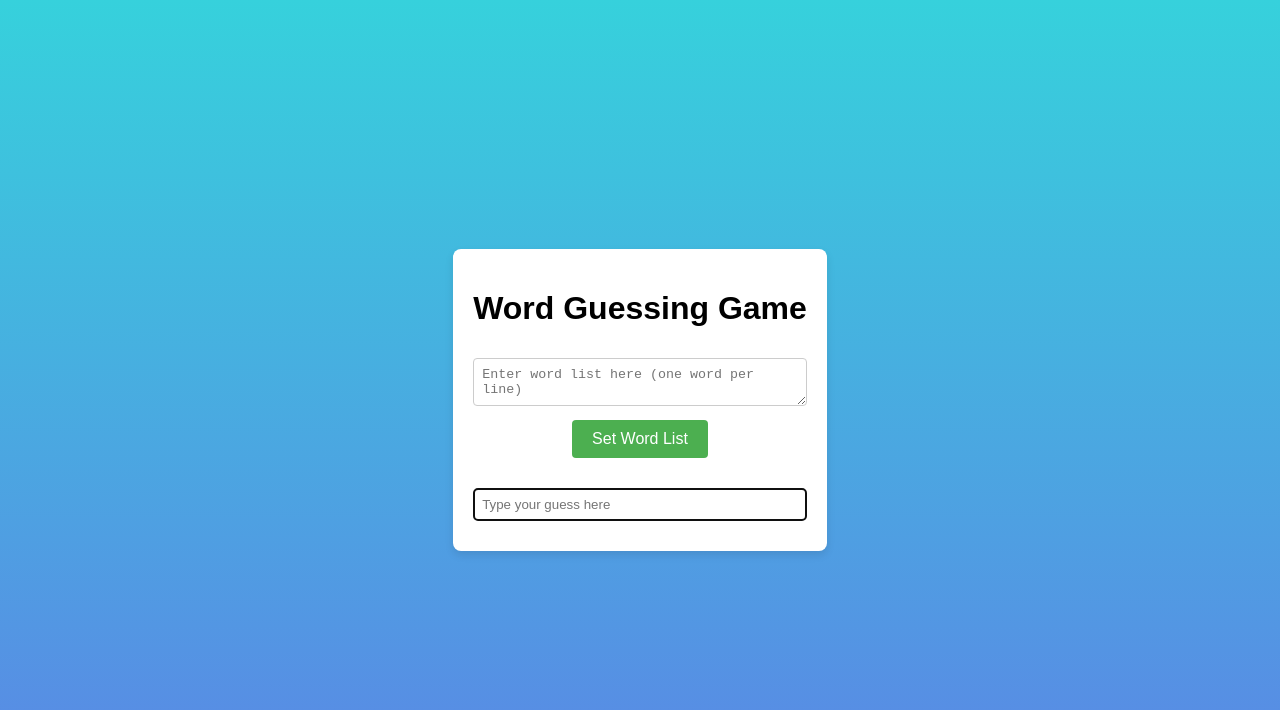
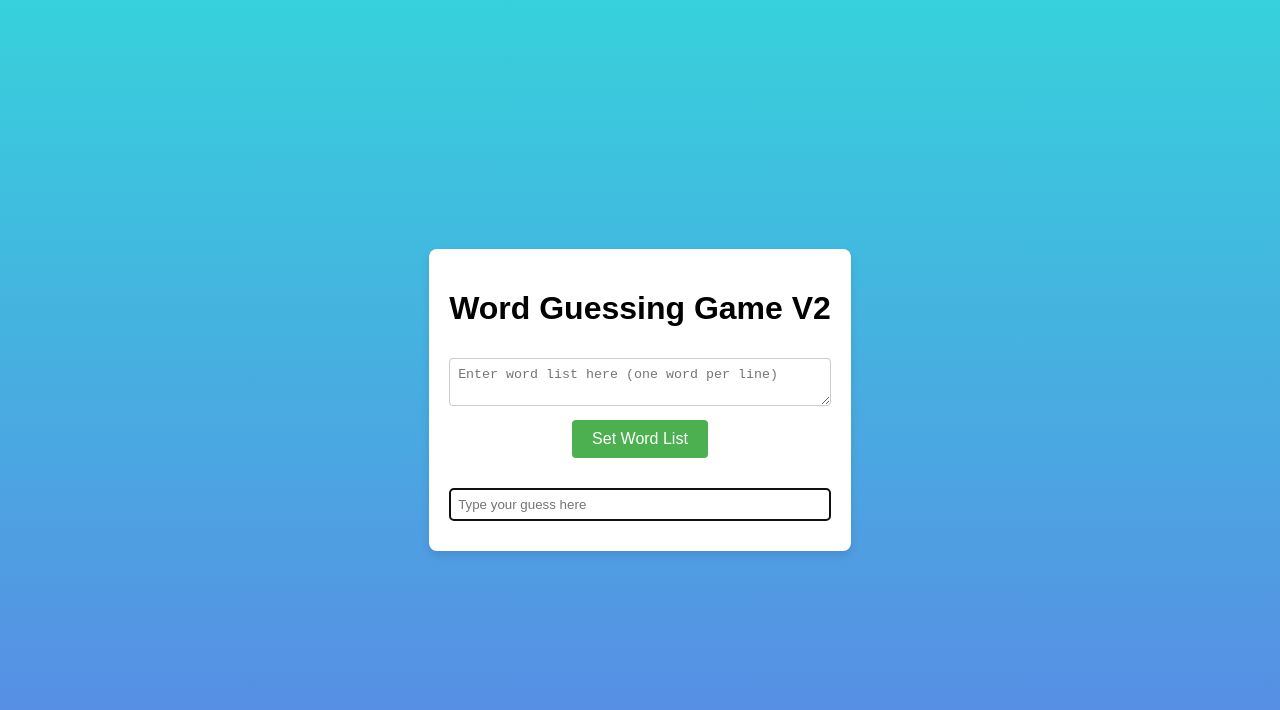
Before and after one commit to rahultanwar8814/rahultanwar8814.github.io, a plain HTML site: page word-practice.html in a window 1280 px wide. Drawn offline with Linux system fonts and the light colour scheme.

Commit message:
version Update

```diff
--- a/word-practice.html
+++ b/word-practice.html
@@ -68,7 +68,7 @@
   </head>
   <body>
     <div id="game-container">
-      <h1>Word Guessing Game</h1>
+      <h1>Word Guessing Game V2</h1>
       <textarea
         id="word-list-input"
         placeholder="Enter word list here (one word per line)"
```
